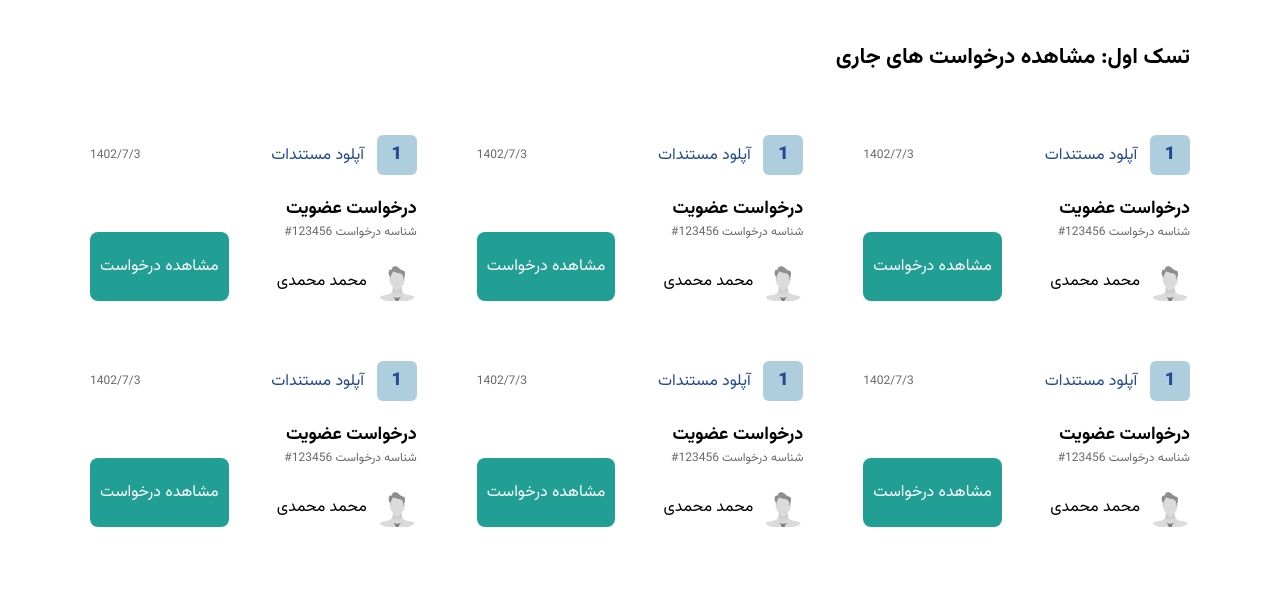
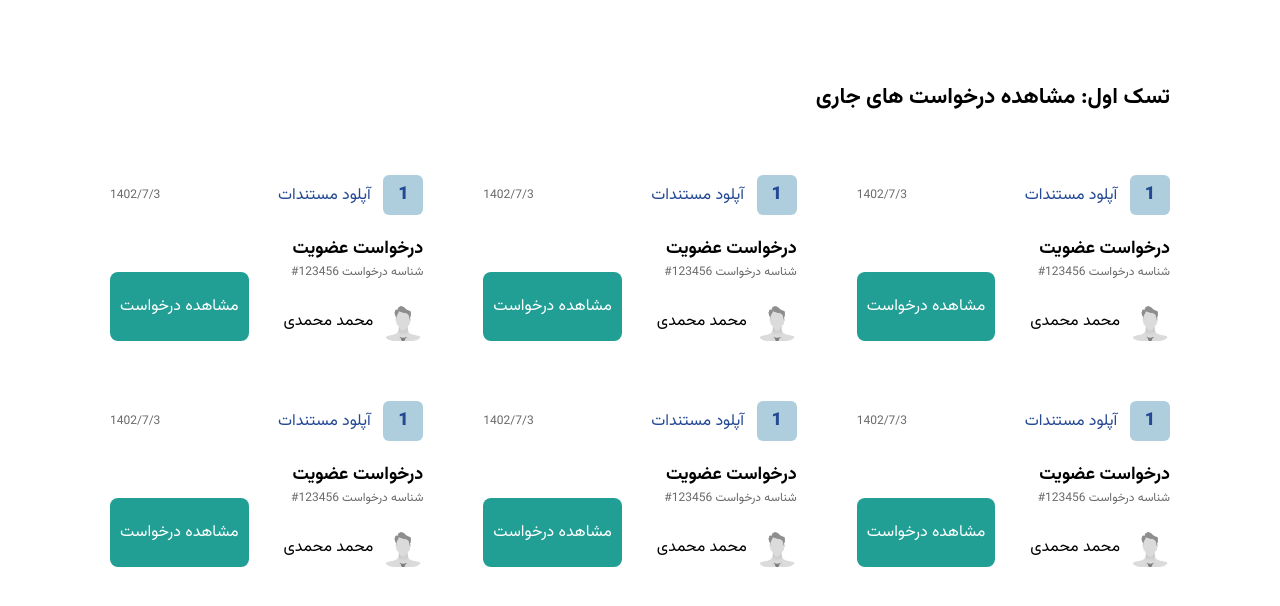
Before and after one commit to javanala/bootcamp-task1, a plain HTML site: page index.html in a window 1280 px wide. Drawn offline with Linux system fonts and the light colour scheme.

Commit message:
add block

```diff
--- a/index.html
+++ b/index.html
@@ -8,7 +8,7 @@
   </head>
 
   <body>
-    <div class="container">
+    <div class="container block">
       <h1>تسک اول: مشاهده درخواست های جاری</h1>
       <div class="cards">
         <div class="card">
```
